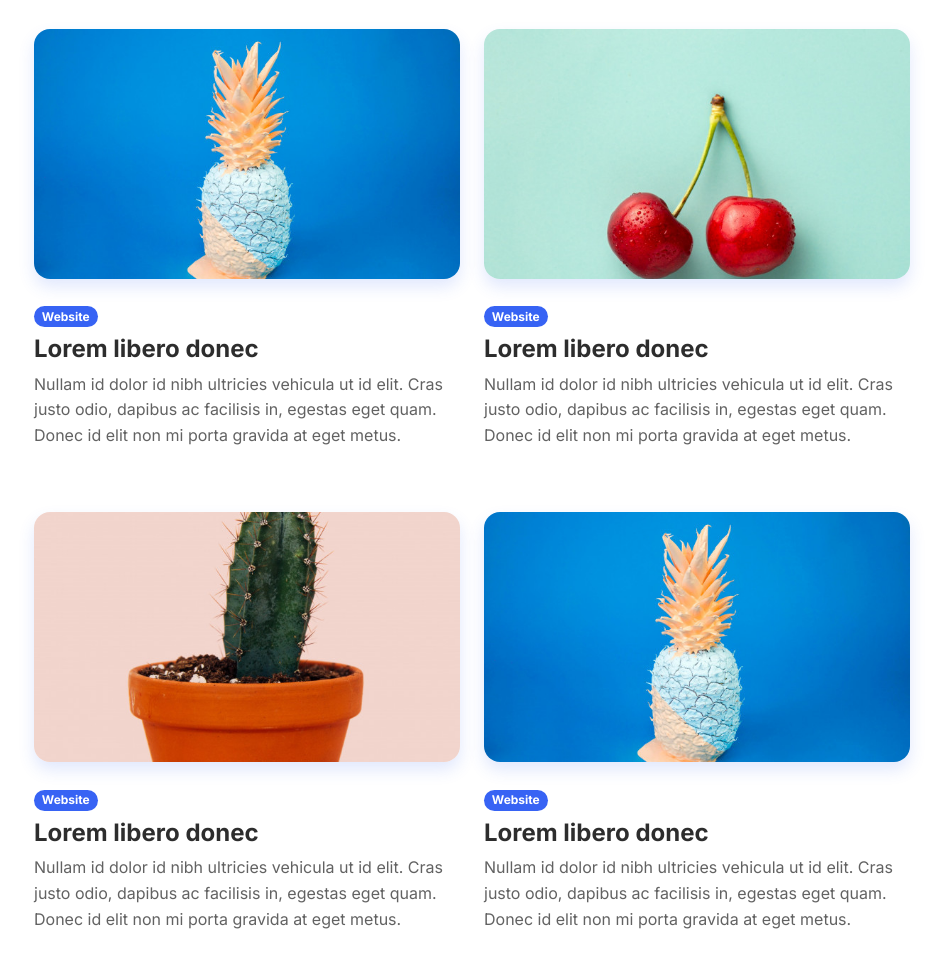
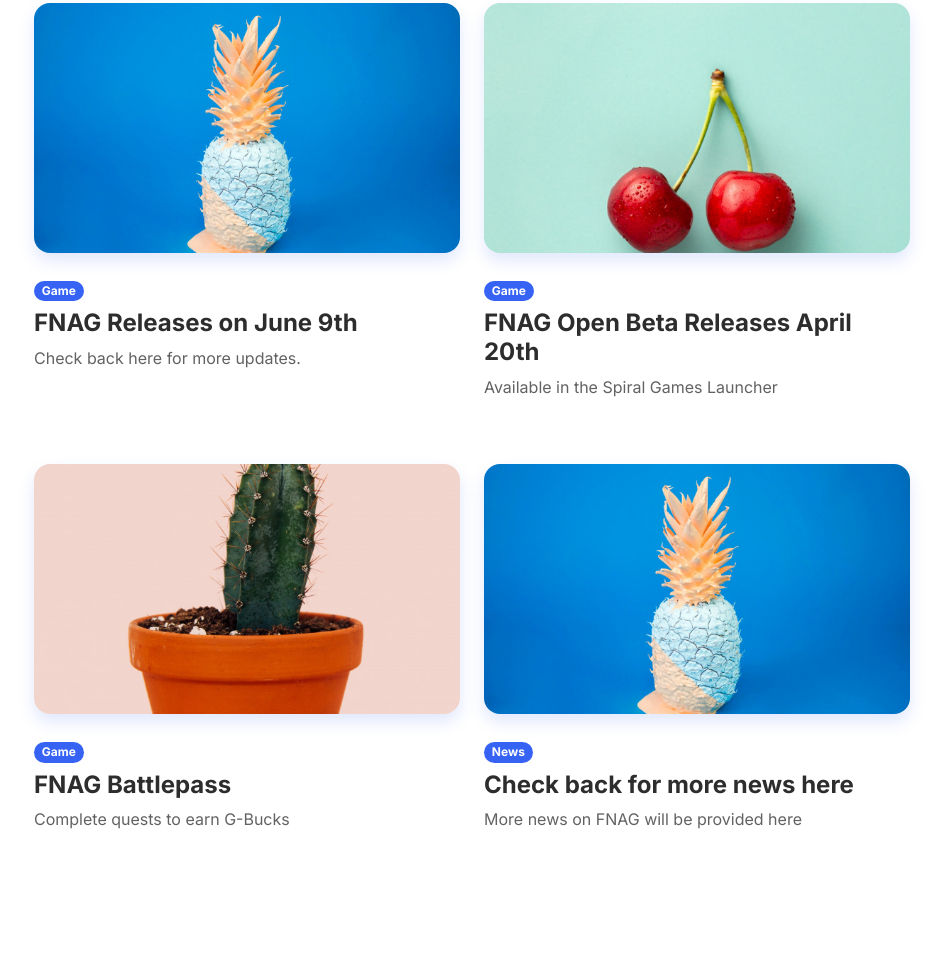
Before and after one commit to SpiralGamess/Five-Nights-at-Gelber, a plain HTML site: page news.html in a window 1280 px wide. Shown: the part 229-1204 px from the top of the page, without its empty margins (168-1111 px from the left). Drawn offline with Linux system fonts and the light colour scheme.

Commit message:
news update

```diff
--- a/news.html
+++ b/news.html
@@ -15,39 +15,39 @@
             <div class="row mb-5">
                 <div class="col-md-8 col-xl-6 text-center mx-auto">
                     <h2 class="fw-bold">News</h2>
-                    <p class="text-muted">Curae hendrerit donec commodo hendrerit egestas tempus, turpis facilisis nostra nunc. Vestibulum dui eget ultrices.</p>
+                    <p class="text-muted">News about FNAG here</p>
                 </div>
             </div>
             <div class="row row-cols-1 row-cols-md-2 mx-auto" style="max-width: 900px;">
                 <div class="col mb-4">
                     <div><a href="#"><img class="rounded img-fluid shadow w-100 fit-cover" src="assets/img/products/1.jpg" style="height: 250px;"></a>
-                        <div class="py-4"><span class="badge bg-primary mb-2">Website</span>
-                            <h4 class="fw-bold">Lorem libero donec</h4>
-                            <p class="text-muted">Nullam id dolor id nibh ultricies vehicula ut id elit. Cras justo odio, dapibus ac facilisis in, egestas eget quam. Donec id elit non mi porta gravida at eget metus.</p>
+                        <div class="py-4"><span class="badge bg-primary mb-2">Game</span>
+                            <h4 class="fw-bold">FNAG Releases on June 9th</h4>
+                            <p class="text-muted">Check back here for more updates.</p>
                         </div>
                     </div>
                 </div>
                 <div class="col mb-4">
                     <div><a href="#"><img class="rounded img-fluid shadow w-100 fit-cover" src="assets/img/products/2.jpg" style="height: 250px;"></a>
-                        <div class="py-4"><span class="badge bg-primary mb-2">Website</span>
-                            <h4 class="fw-bold">Lorem libero donec</h4>
-                            <p class="text-muted">Nullam id dolor id nibh ultricies vehicula ut id elit. Cras justo odio, dapibus ac facilisis in, egestas eget quam. Donec id elit non mi porta gravida at eget metus.</p>
+                        <div class="py-4"><span class="badge bg-primary mb-2">Game</span>
+                            <h4 class="fw-bold">FNAG Open Beta Releases April 20th</h4>
+                            <p class="text-muted">Available in the Spiral Games Launcher</p>
                         </div>
                     </div>
                 </div>
                 <div class="col mb-4">
                     <div><a href="#"><img class="rounded img-fluid shadow w-100 fit-cover" src="assets/img/products/3.jpg" style="height: 250px;"></a>
-                        <div class="py-4"><span class="badge bg-primary mb-2">Website</span>
-                            <h4 class="fw-bold">Lorem libero donec</h4>
-                            <p class="text-muted">Nullam id dolor id nibh ultricies vehicula ut id elit. Cras justo odio, dapibus ac facilisis in, egestas eget quam. Donec id elit non mi porta gravida at eget metus.</p>
+                        <div class="py-4"><span class="badge bg-primary mb-2">Game</span>
+                            <h4 class="fw-bold">FNAG Battlepass</h4>
+                            <p class="text-muted">Complete quests to earn G-Bucks</p>
                         </div>
                     </div>
                 </div>
                 <div class="col mb-4">
                     <div><a href="#"><img class="rounded img-fluid shadow w-100 fit-cover" src="assets/img/products/1.jpg" style="height: 250px;"></a>
-                        <div class="py-4"><span class="badge bg-primary mb-2">Website</span>
-                            <h4 class="fw-bold">Lorem libero donec</h4>
-                            <p class="text-muted">Nullam id dolor id nibh ultricies vehicula ut id elit. Cras justo odio, dapibus ac facilisis in, egestas eget quam. Donec id elit non mi porta gravida at eget metus.</p>
+                        <div class="py-4"><span class="badge bg-primary mb-2">News</span>
+                            <h4 class="fw-bold">Check back for more news here</h4>
+                            <p class="text-muted">More news on FNAG will be provided here</p>
                         </div>
                     </div>
                 </div>
```
Also changed, not shown: index.html (+1 -1 lines).
